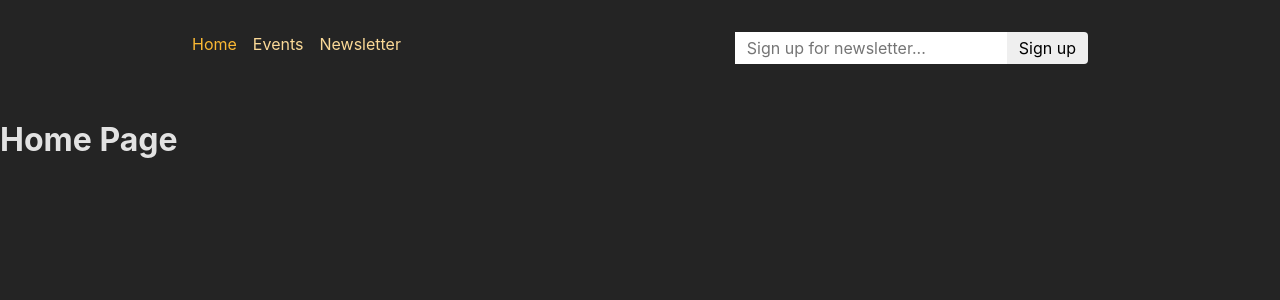
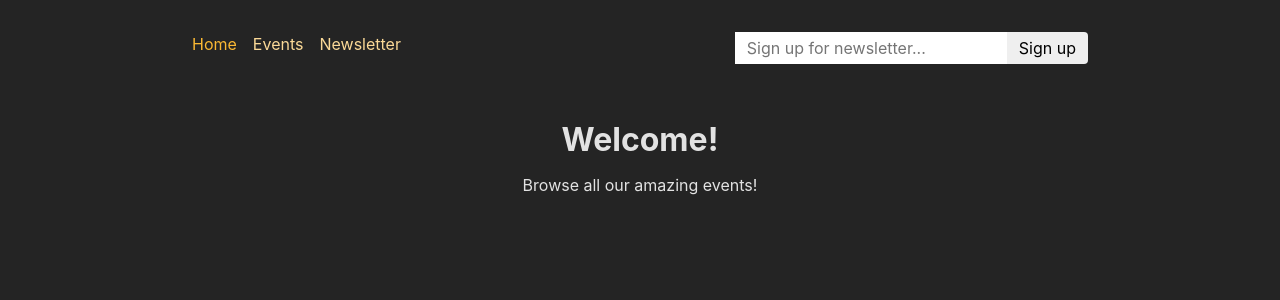
Before and after one commit to ms-tech-geek/react-multi-page, a React (Create React App) app in the folder packages/frontend/: page / in a window 1280 px wide. Shown: the top 300 px of the page. Built offline with nearby package versions, Linux system fonts and the light colour scheme.

Commit message:
prettify

```diff
--- a/packages/frontend/src/pages/Home.js
+++ b/packages/frontend/src/pages/Home.js
@@ -1,5 +1,9 @@
+import PageContent from "../components/PageContent";
+
 const HomePage = () => {
-    return <h1>Home Page</h1>
+    return <PageContent title='Welcome!'>
+        <p>Browse all our amazing events!</p>
+    </PageContent>
 }
 
 export default HomePage;
```
